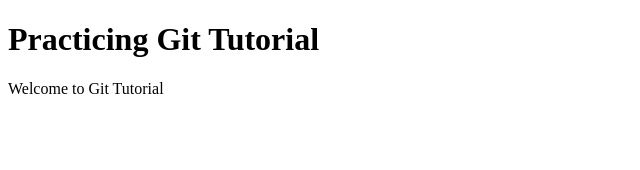
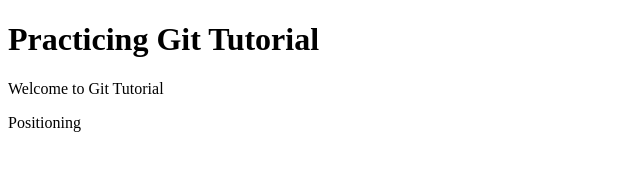
Before and after one commit to kiranlamalopchan/githubtutorial, a plain HTML site: page index.html in a window 1280 px wide. Shown: the full height of the page, 0-640 px from the left. Drawn offline with Linux system fonts and the light colour scheme.

Commit message:
index.html file updated with positioning

```diff
--- a/index.html
+++ b/index.html
@@ -9,6 +9,6 @@
 <body>
     <h1>Practicing Git Tutorial</h1>
     <p>Welcome to Git Tutorial</p>
-
+    <p>Positioning</p>
 </body>
 </html>
```
